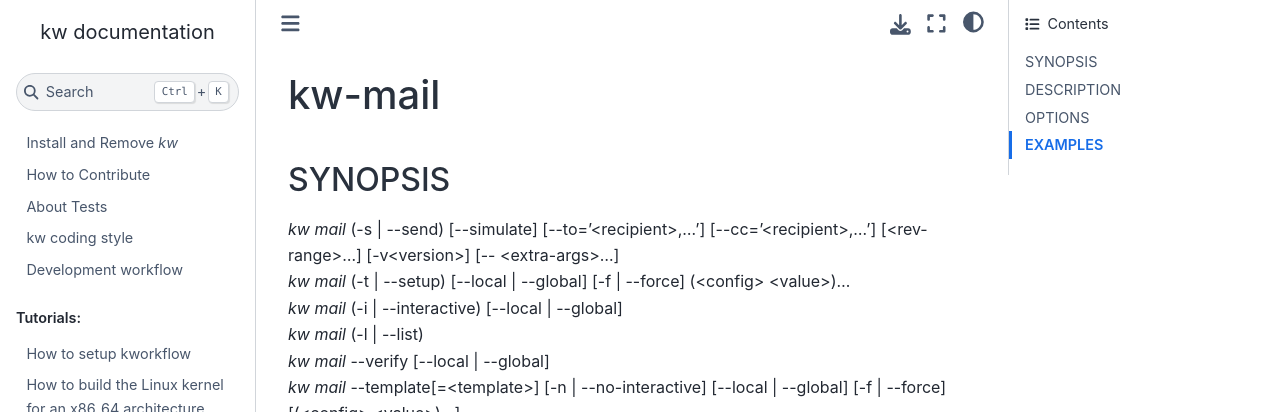
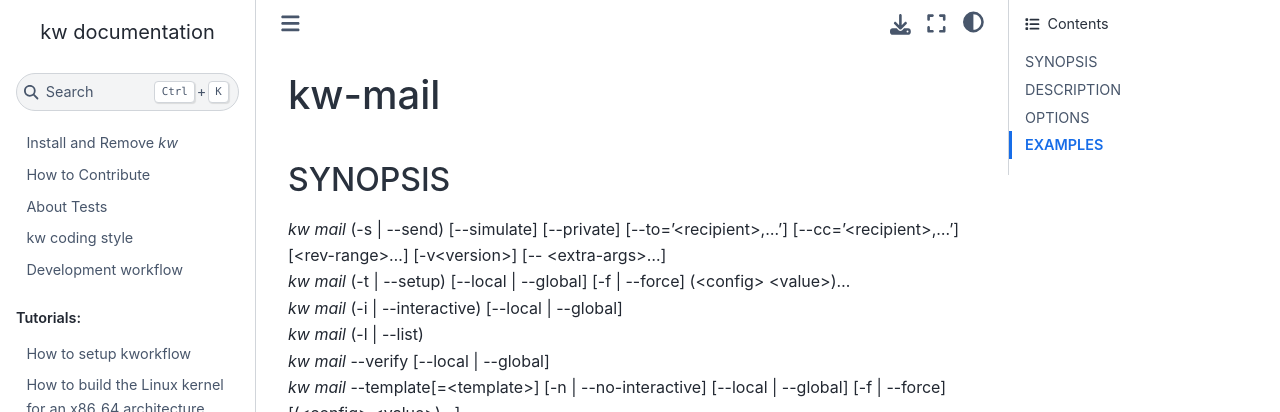
Before and after one commit to kworkflow/kworkflow, a Sphinx documentation site: the page built from documentation/man/features/mail.rst, in a window 1280 px wide and 1400 px high. Shown: the top 412 px of the window. Built offline with Sphinx 7.4.7 and the Sphinx Book theme 1.1.4, drawn with Linux system fonts in a browser that asks for light colours; some of the changed text lies outside the part shown.

Commit message:
src: mail: introduce private option
Add private option that suppresses all automatic generation of
recipients to avoid sending the email to unwanted emails.

Reviewed-by: Rodrigo Siqueira <siqueirajordao@riseup.net>
Signed-off-by: Rubens Gomes Neto <rubens.gomes.neto@usp.br>

```diff
--- a/documentation/man/features/mail.rst
+++ b/documentation/man/features/mail.rst
@@ -6,7 +6,7 @@ kw-mail
 
 SYNOPSIS
 ========
-| *kw mail* (-s | \--send) [\--simulate] [\--to='<recipient>,...'] [\--cc='<recipient>,...'] [<rev-range>...] [-v<version>] [\-- <extra-args>...]
+| *kw mail* (-s | \--send) [\--simulate] [\--private] [\--to='<recipient>,...'] [\--cc='<recipient>,...'] [<rev-range>...] [-v<version>] [\-- <extra-args>...]
 | *kw mail* (-t | \--setup) [\--local | \--global] [-f | \--force] (<config> <value>)...
 | *kw mail* (-i | \--interactive) [\--local | \--global]
 | *kw mail* (-l | \--list)
@@ -54,6 +54,9 @@ OPTIONS
 \--simulate:
   Do everything without actually sending the e-mail. This is similar to
   ``git send-email``'s ``--dry-run`` option.
+
+\--private:
+  Supress auto generation of recipients.
 
 <rev-range>...:
   Specify the *<rev-range>* to be sent. The last commit is taken as the
```
Also changed, not shown: 3 other files.
